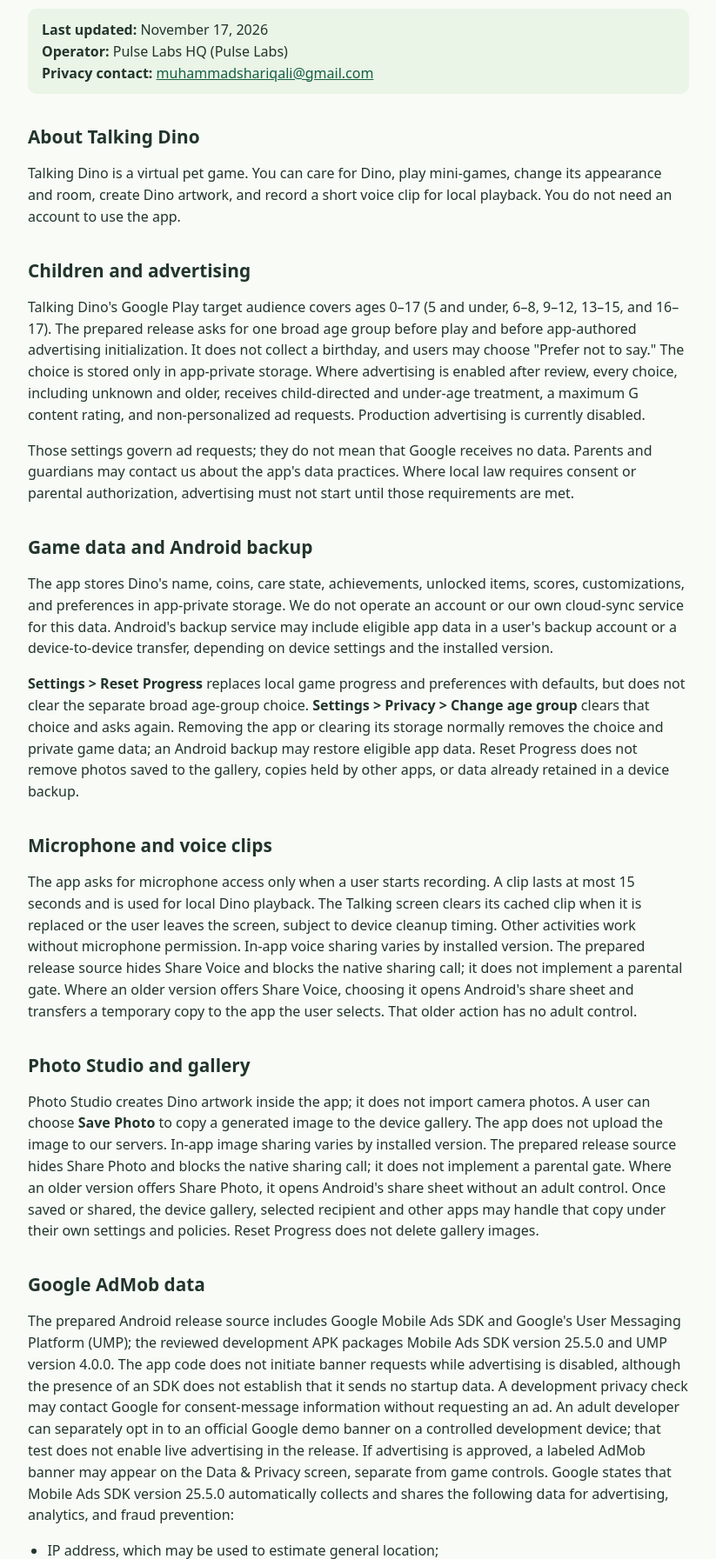
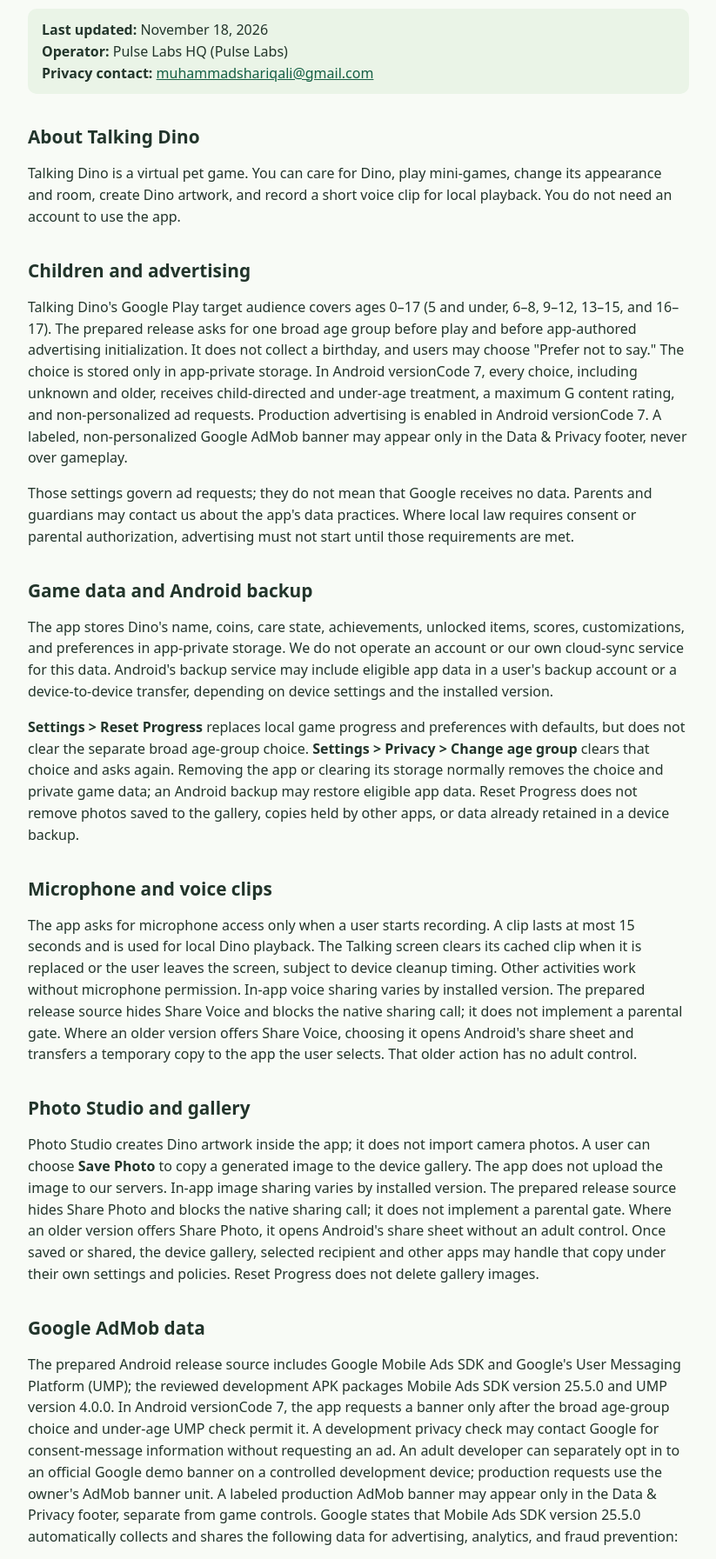
Before and after one commit to shariq619/talking-dino-privacy, a plain HTML site: page index.html in a window 1280 px wide. Shown: the part 76-1869 px from the top of the page at 87% size, without its empty margins (228-1051 px from the left). Drawn offline with Linux system fonts and the light colour scheme.

Commit message:
Describe production Android v7 advertising in privacy policy

```diff
--- a/index.html
+++ b/index.html
@@ -25,7 +25,7 @@
   <main id="policy">
     <header>
       <h1>Talking Dino Privacy Policy</h1>
-      <p class="meta"><strong>Last updated:</strong> November 17, 2026<br><strong>Operator:</strong> Pulse Labs HQ (Pulse Labs)<br><strong>Privacy contact:</strong> <a href="mailto:muhammadshariqali@gmail.com">muhammadshariqali@gmail.com</a></p>
+      <p class="meta"><strong>Last updated:</strong> November 18, 2026<br><strong>Operator:</strong> Pulse Labs HQ (Pulse Labs)<br><strong>Privacy contact:</strong> <a href="mailto:muhammadshariqali@gmail.com">muhammadshariqali@gmail.com</a></p>
     </header>
 
     <section aria-labelledby="overview">
@@ -35,7 +35,7 @@
 
     <section aria-labelledby="children">
       <h2 id="children">Children and advertising</h2>
-      <p>Talking Dino's Google Play target audience covers ages 0–17 (5 and under, 6–8, 9–12, 13–15, and 16–17). The prepared release asks for one broad age group before play and before app-authored advertising initialization. It does not collect a birthday, and users may choose "Prefer not to say." The choice is stored only in app-private storage. Where advertising is enabled after review, every choice, including unknown and older, receives child-directed and under-age treatment, a maximum G content rating, and non-personalized ad requests. Production advertising is currently disabled.</p>
+      <p>Talking Dino's Google Play target audience covers ages 0–17 (5 and under, 6–8, 9–12, 13–15, and 16–17). The prepared release asks for one broad age group before play and before app-authored advertising initialization. It does not collect a birthday, and users may choose "Prefer not to say." The choice is stored only in app-private storage. In Android versionCode 7, every choice, including unknown and older, receives child-directed and under-age treatment, a maximum G content rating, and non-personalized ad requests. Production advertising is enabled in Android versionCode 7. A labeled, non-personalized Google AdMob banner may appear only in the Data &amp; Privacy footer, never over gameplay.</p>
       <p>Those settings govern ad requests; they do not mean that Google receives no data. Parents and guardians may contact us about the app's data practices. Where local law requires consent or parental authorization, advertising must not start until those requirements are met.</p>
     </section>
 
@@ -57,7 +57,7 @@
 
     <section aria-labelledby="ads-data">
       <h2 id="ads-data">Google AdMob data</h2>
-      <p>The prepared Android release source includes Google Mobile Ads SDK and Google's User Messaging Platform (UMP); the reviewed development APK packages Mobile Ads SDK version 25.5.0 and UMP version 4.0.0. The app code does not initiate banner requests while advertising is disabled, although the presence of an SDK does not establish that it sends no startup data. A development privacy check may contact Google for consent-message information without requesting an ad. An adult developer can separately opt in to an official Google demo banner on a controlled development device; that test does not enable live advertising in the release. If advertising is approved, a labeled AdMob banner may appear on the Data &amp; Privacy screen, separate from game controls. Google states that Mobile Ads SDK version 25.5.0 automatically collects and shares the following data for advertising, analytics, and fraud prevention:</p>
+      <p>The prepared Android release source includes Google Mobile Ads SDK and Google's User Messaging Platform (UMP); the reviewed development APK packages Mobile Ads SDK version 25.5.0 and UMP version 4.0.0. In Android versionCode 7, the app requests a banner only after the broad age-group choice and under-age UMP check permit it. A development privacy check may contact Google for consent-message information without requesting an ad. An adult developer can separately opt in to an official Google demo banner on a controlled development device; production requests use the owner's AdMob banner unit. A labeled production AdMob banner may appear only in the Data &amp; Privacy footer, separate from game controls. Google states that Mobile Ads SDK version 25.5.0 automatically collects and shares the following data for advertising, analytics, and fraud prevention:</p>
       <ul>
         <li>IP address, which may be used to estimate general location;</li>
         <li>app and ad interactions, including app launches, taps, and video views;</li>
```
